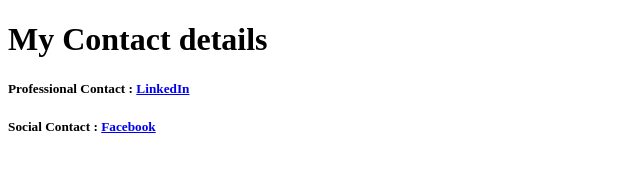
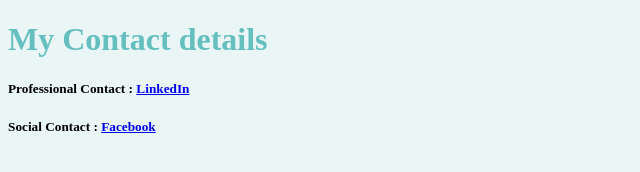
Before and after one commit to craftizmv/cv, a plain HTML site: page contact.html in a window 1280 px wide. Shown: the whole page, without its empty margins (0-640 px from the left). Drawn offline with Linux system fonts and the light colour scheme.

Commit message:
Added more code for external css

```diff
--- a/contact.html
+++ b/contact.html
@@ -1,12 +1,18 @@
 <!DOCTYPE html>
 <html lang="en" dir="ltr">
+
 <head>
   <meta charset="utf-8">
   <title>Contact Me</title>
+
+  <link rel="stylesheet" href="css/styles.css">
+
 </head>
+
 <body>
   <h1>My Contact details</h1>
   <h5>Professional Contact : <a href="https://www.linkedin.com/in/mayanknits/">LinkedIn</a></h5>
   <h5>Social Contact : <a href="https://www.facebook.com/mayank.verma.313371">Facebook</a></h5>
 </body>
+
 </html>
--- a/css/styles.css
+++ b/css/styles.css
@@ -1,6 +1,14 @@
+body {
+  background-color: #EAF6F6;
+}
+
 hr {
   border-style: dotted none none none;
   border-color: grey;
   border-width: 5px;
   width: 4%
 }
+
+h1, h3 {
+  color: #66BFBF;
+}
```
Also changed, not shown: input.html (+3 -0 lines). Lines whose indentation alone changed are shown as unchanged.
